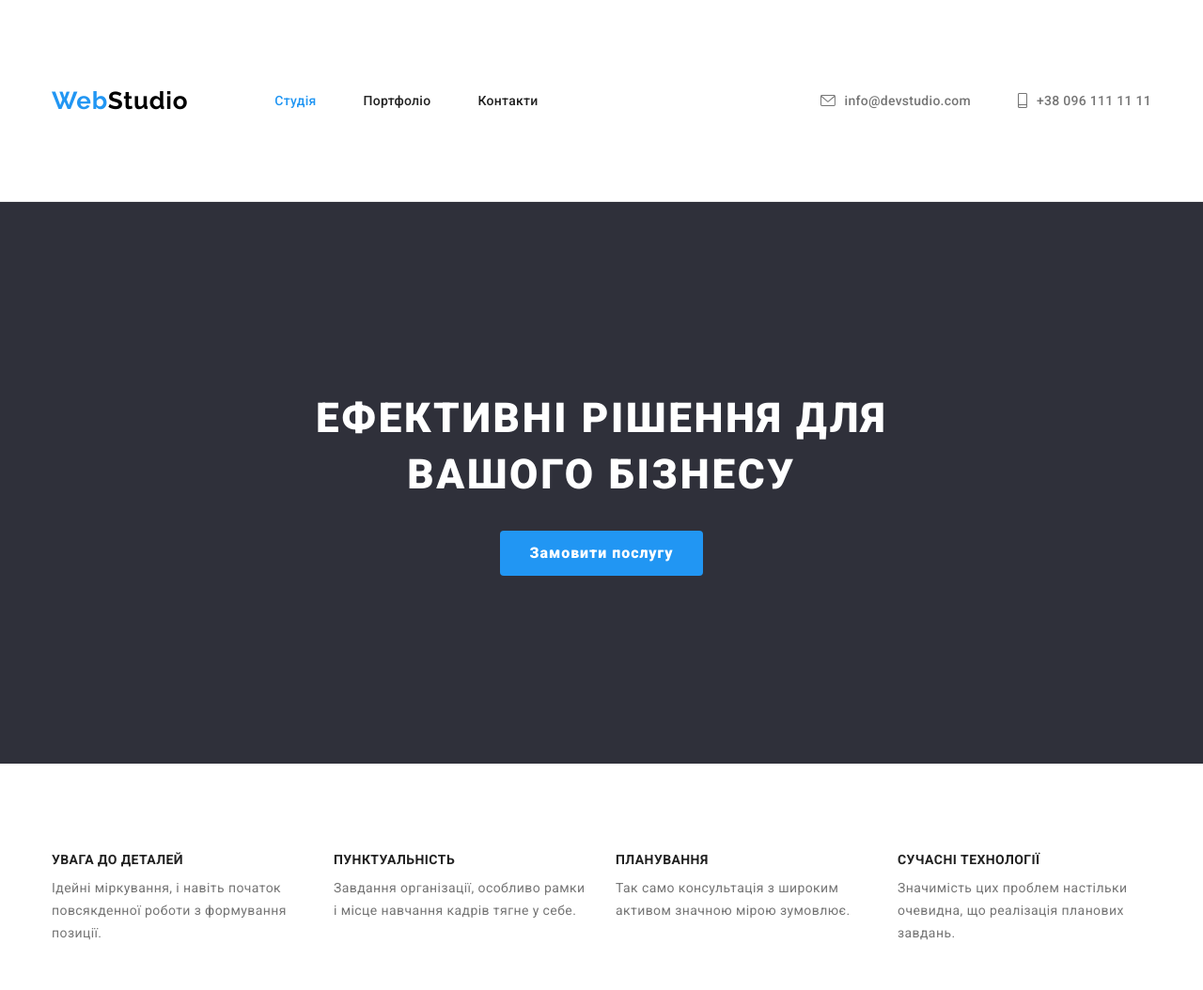
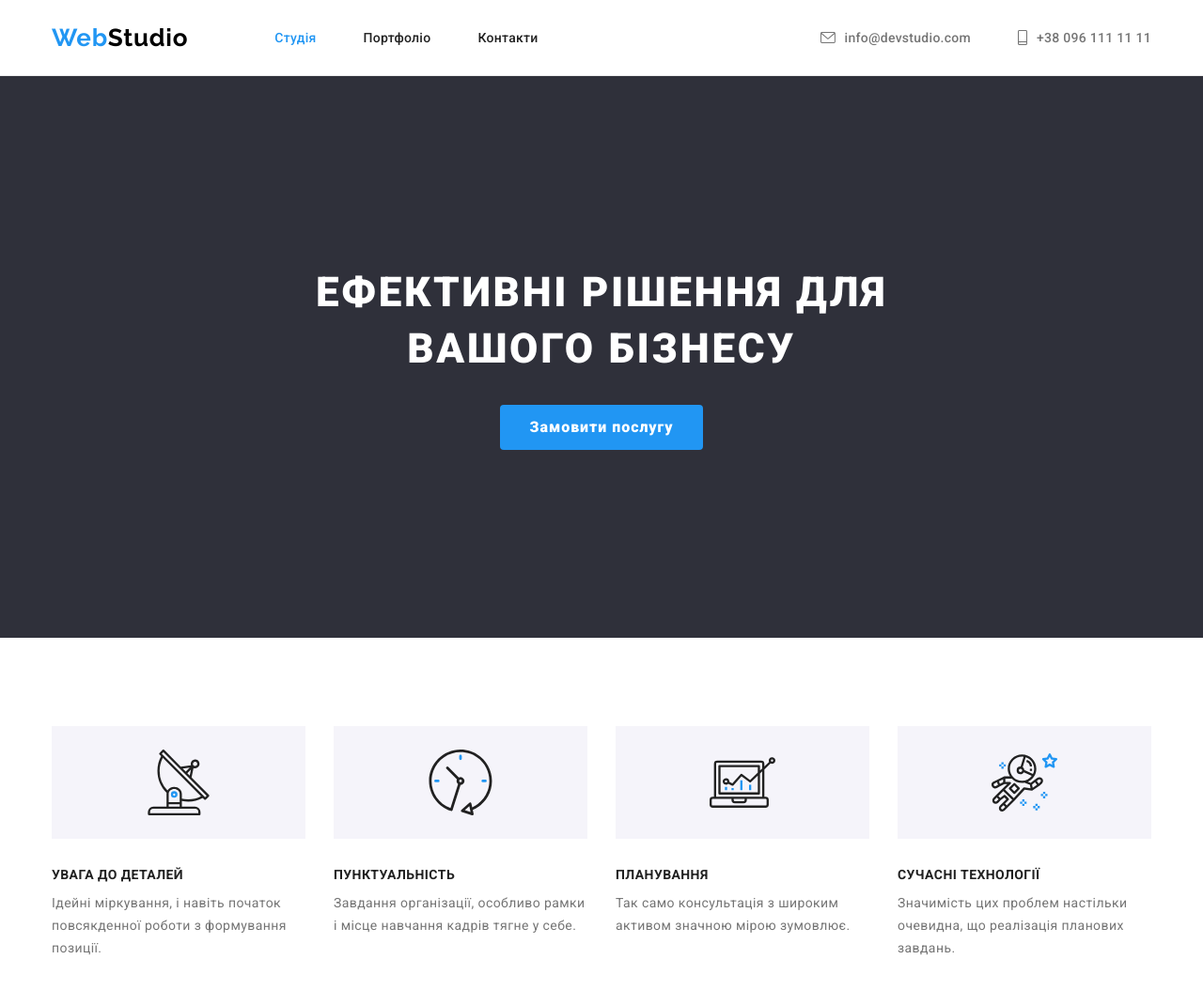
Before and after one commit to stoletoff/goit-markup-hw-04, a plain HTML site: page index.html in a window 1280 px wide. Shown: the top 1054 px of the page at 94% size. Drawn offline with nearby package versions, Linux system fonts and the light colour scheme.

Commit message:
commit: add future list icon

```diff
--- a/css/styles.css
+++ b/css/styles.css
@@ -225,6 +225,16 @@ a {
 
 .feature-list .item:last-child {
     margin-right: 0px;
+}
+
+
+.feature-list-link {
+    display: flex;
+    background-color: #F5F4FA;
+    height: 120px;
+    align-items:center;
+    justify-content: center;
+    margin-bottom: 30px;
 }
 
 /*------- Section -------*/
--- a/index.html
+++ b/index.html
@@ -23,7 +23,7 @@
         <ul class="auth-nav list">
           <li class="item">
             <a class="link" href="mailto:info@devstudio.com">
-              <svg class="icon" width="16" heights="12">
+              <svg class="icon" width="16" height="12">
                 <use href="./images/symbol-defs-optimized.svg#icon-envelope">
                 </use>
               </svg>
@@ -32,7 +32,7 @@
           </li>
           <li class="item">
             <a class="link" href="tel:+380961111111">
-              <svg class="icon"width="10" heights="16">
+              <svg class="icon"width="10" height="16">
                 <use href="./images/symbol-defs-optimized.svg#icon-smartphone">
                 </use>
               </svg>
@@ -53,18 +53,38 @@
           <h2 class="visually-hidden">Ключові якості відрізняючі нас від інших</h2>
             <ul class="feature-list">
               <li class="item">
+                <a class="feature-list-link">
+                  <svg  width="70" height="70">
+                    <use href="./images/symbol-defs-optimized.svg#icon-antenna"></use>
+                  </svg>
+                </a>
                 <h3 class="title">УВАГА ДО ДЕТАЛЕЙ</h3>
                 <p class="paragraph">Ідейні міркування, і навіть початок повсякденної роботи з формування позиції.</p>
               </li>
               <li class="item">
+                <a class="feature-list-link">
+                  <svg  width="70" height="70">
+                    <use href="./images/symbol-defs-optimized.svg#icon-clock"></use>
+                  </svg>
+                </a>
                 <h3 class="title">ПУНКТУАЛЬНІСТЬ</h3>
                 <p class="paragraph">Завдання організації, особливо рамки і місце навчання кадрів тягне у себе.</p>
               </li>
               <li class="item">
+                <a class="feature-list-link">
+                  <svg  width="70" height="70">
+                    <use href="./images/symbol-defs-optimized.svg#icon-diagram"></use>
+                  </svg>
+                </a>
                 <h3 class="title">ПЛАНУВАННЯ</h3>
                 <p class="paragraph">Так само консультація з широким активом значною мірою зумовлює.</p>
               </li>
               <li class="item">
+                <a class="feature-list-link">
+                  <svg  width="70" height="70">
+                    <use href="./images/symbol-defs-optimized.svg#icon-astronaut"></use>
+                  </svg>
+                </a>
                 <h3 class="title">СУЧАСНІ ТЕХНОЛОГІЇ</h3>
                 <p class="paragraph">Значимість цих проблем настільки очевидна, що реалізація планових завдань.</p>
               </li>
```
